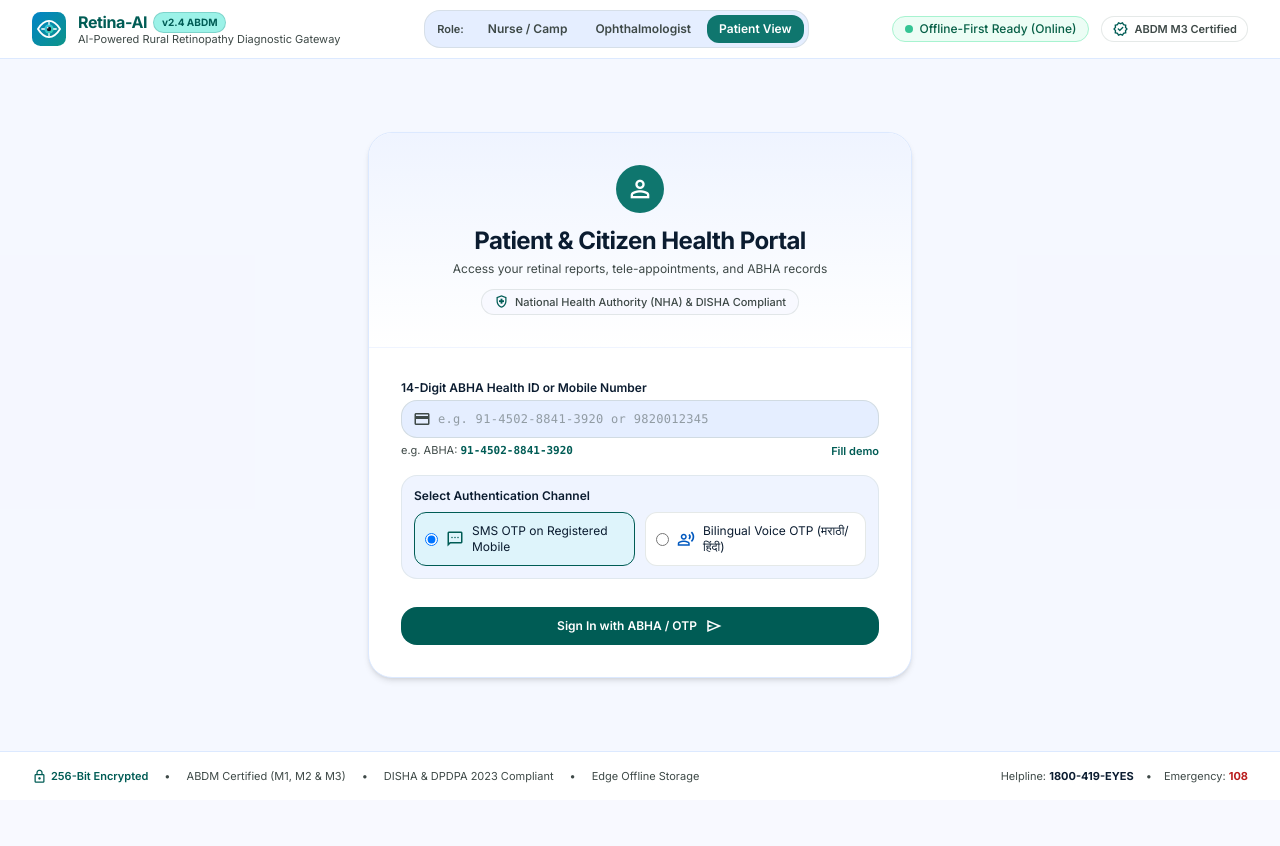
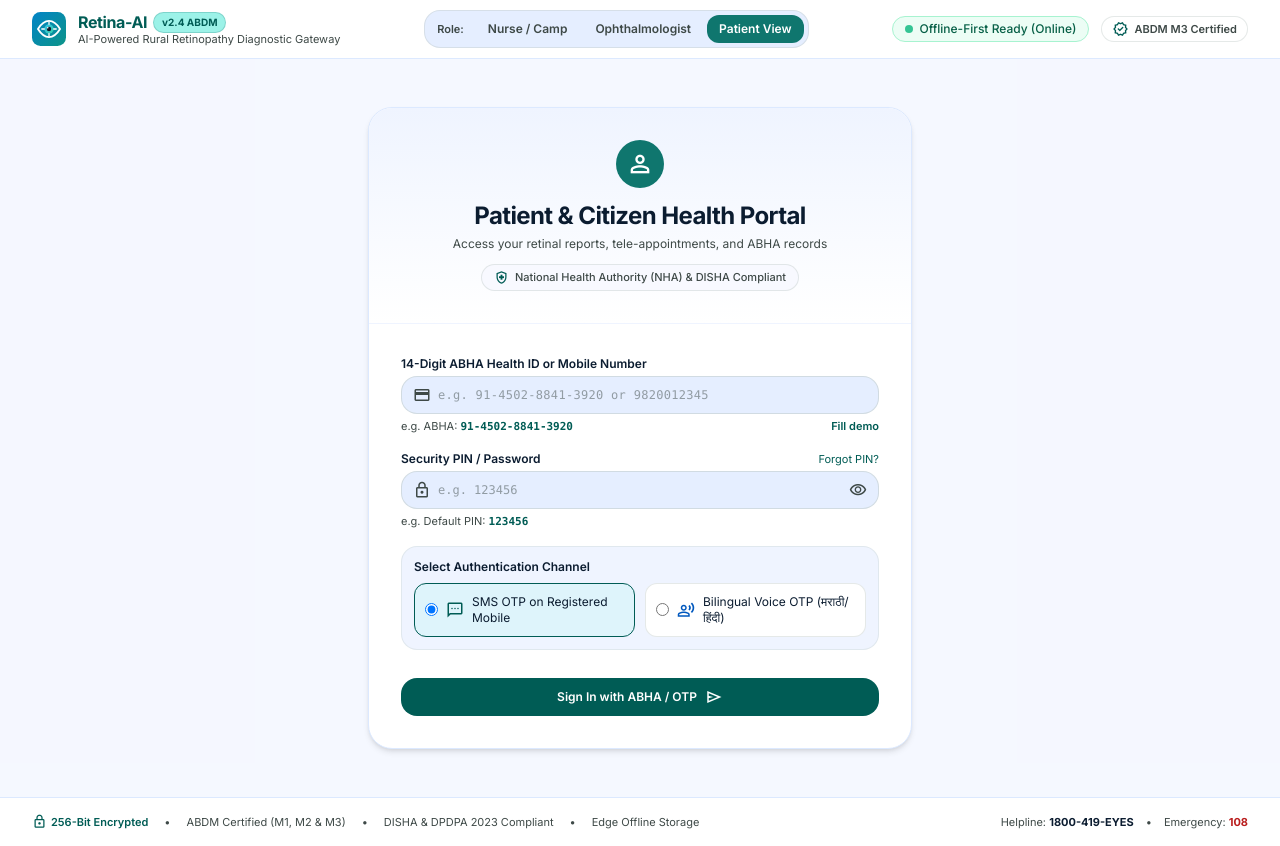
Before and after one commit to Harshinig-123/SIH26038, a React (Vite) app: page / in a window 1280 px wide. Both pictures are taken after a click on the button "Patient View". Before the commit the page ends 800 px from the top, so only its background shows below. Built offline with nearby package versions, Linux system fonts and the light colour scheme.

Commit message:
feat: add password/PIN field to Patient portal sign-in form

```diff
--- a/src/components/auth/LoginPage.tsx
+++ b/src/components/auth/LoginPage.tsx
@@ -20,6 +20,8 @@
   const [showDoctorPassword, setShowDoctorPassword] = useState(false);
 
   const [patientAbha, setPatientAbha] = useState('');
+  const [patientPin, setPatientPin] = useState('');
+  const [showPatientPin, setShowPatientPin] = useState(false);
   const [otpChannel, setOtpChannel] = useState<'sms' | 'voice'>('sms');
   const [isAuthenticating, setIsAuthenticating] = useState(false);
   const [authMessage, setAuthMessage] = useState('');
@@ -411,12 +413,47 @@
                       type="button"
                       onClick={() => {
                         setPatientAbha('91-4502-8841-3920');
+                        setPatientPin('123456');
                       }}
                       className="text-primary hover:underline font-semibold"
                     >
                       Fill demo
                     </button>
                   </div>
+                </div>
+
+                <div>
+                  <div className="flex justify-between items-center mb-1">
+                    <label className="block font-semibold text-on-surface" htmlFor="pat-pwd">
+                      Security PIN / Password
+                    </label>
+                    <span className="text-[11px] text-primary hover:underline cursor-pointer">Forgot PIN?</span>
+                  </div>
+                  <div className="relative">
+                    <span className="material-symbols-outlined absolute left-3 top-2.5 text-on-surface-variant text-[18px]">
+                      lock
+                    </span>
+                    <input
+                      id="pat-pwd"
+                      type={showPatientPin ? 'text' : 'password'}
+                      value={patientPin}
+                      onChange={(e) => setPatientPin(e.target.value)}
+                      placeholder="e.g. 123456"
+                      className="w-full pl-9 pr-9 py-2.5 bg-surface-container border border-outline-variant/50 rounded-xl text-xs text-on-surface placeholder:text-on-surface-variant/50 focus:ring-1 focus:ring-primary focus:bg-surface-container-lowest font-mono"
+                    />
+                    <button
+                      type="button"
+                      onClick={() => setShowPatientPin(!showPatientPin)}
+                      className="absolute right-3 top-2.5 text-on-surface-variant hover:text-on-surface"
+                    >
+                      <span className="material-symbols-outlined text-[18px]">
+                        {showPatientPin ? 'visibility_off' : 'visibility'}
+                      </span>
+                    </button>
+                  </div>
+                  <p className="mt-1 text-[11px] text-on-surface-variant">
+                    e.g. Default PIN: <strong className="text-primary font-mono">123456</strong>
+                  </p>
                 </div>
 
                 <div className="p-3 bg-surface-container-low rounded-xl border border-outline-variant/30">
```
